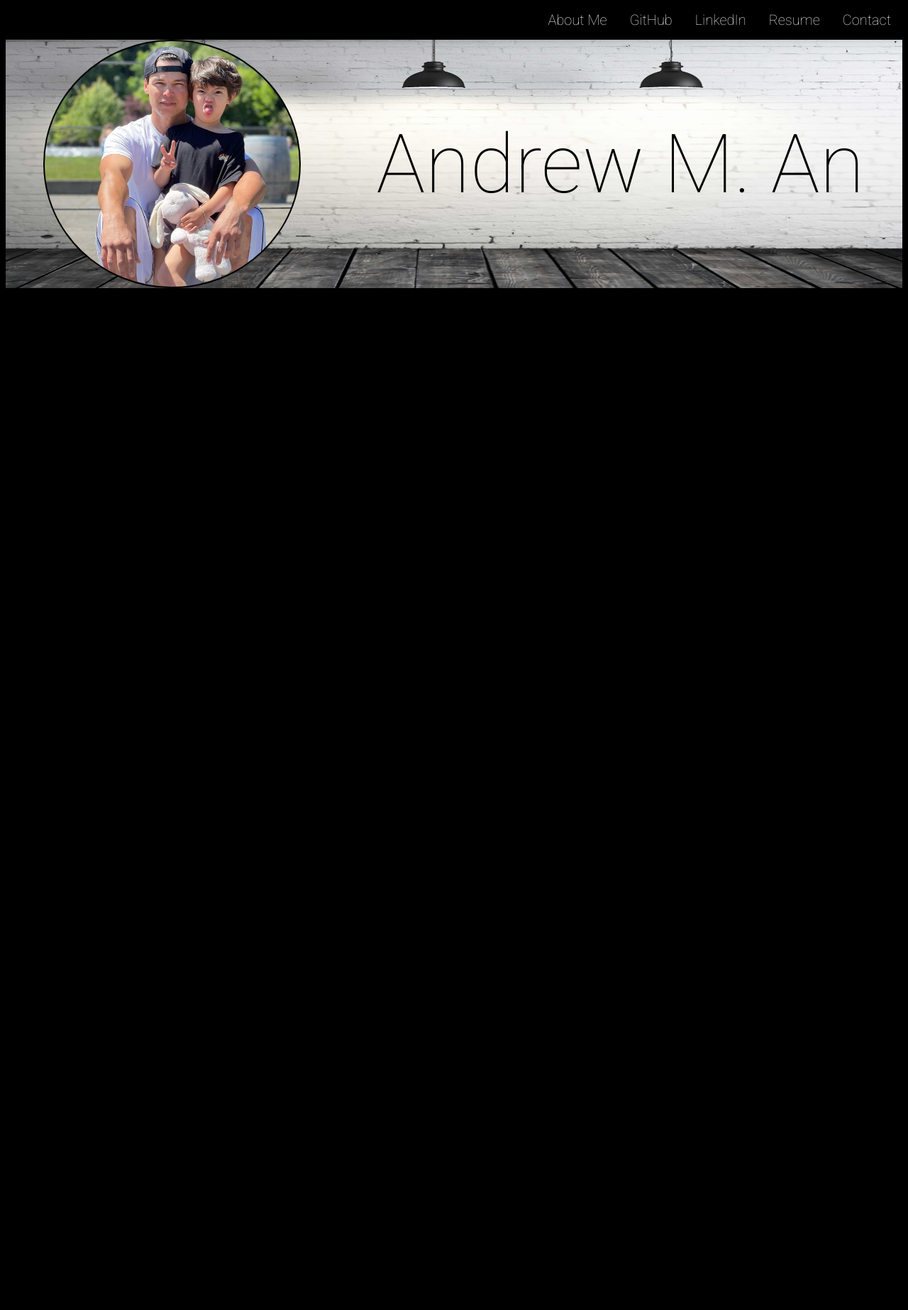
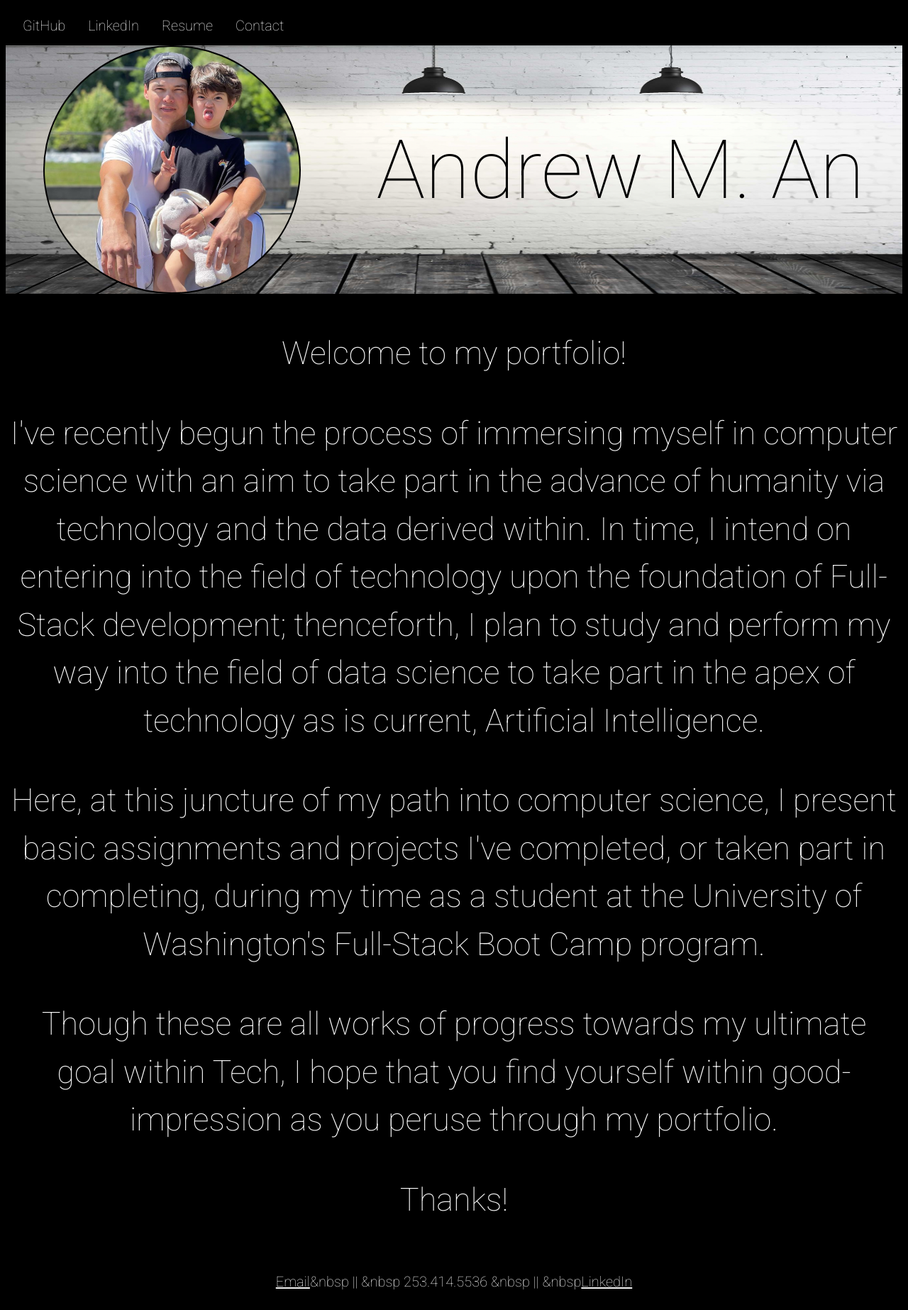
Before and after one commit to AndyAn7/react-portfolio, a React (Create React App) app: page /#/ in a window 1280 px wide. Shown: the whole page at 71% size. Before the commit the page ends 800 px from the top, so only its background shows below. Built offline with nearby package versions, Linux system fonts and the light colour scheme.

Commit message:
animation placement

```diff
--- a/src/App.js
+++ b/src/App.js
@@ -1,12 +1,12 @@
 import './index.scss';
 import { Routes, Route } from 'react-router-dom';
-import Header from './components/Header';
+import Home from './components/Home';
 
 function App() {
   return (
     <>
       <Routes>
-        <Route path="/" element={<Header />} />
+        <Route path="/" element={<Home />} />
       </Routes>
     </>
   );
--- /dev/null
+++ b/src/components/Footer/index.js
@@ -0,0 +1,13 @@
+import './index.scss';
+
+const Footer = () => {
+    return (
+    <>
+  <footer>
+      <a href="mailto: andyan7@gmail.com">Email</a> &nbsp || &nbsp 253.414.5536 &nbsp || &nbsp <a
+            href="https://www.linkedin.com/in/andyrooh/">LinkedIn</a>
+    </footer>
+</>
+    )
+}
+export default Footer;
--- /dev/null
+++ b/src/components/Footer/index.scss
@@ -0,0 +1,7 @@
+footer {
+    padding:20px;
+    justify-content: center;
+    display: flex;
+    flex-shrink: 0;
+    font-size: 20px;
+}
--- a/src/components/Header/index.js
+++ b/src/components/Header/index.js
@@ -1,3 +1,4 @@
+import 'animate.css';
 import './index.scss'
 import Nav from '../Nav';
 import profilePic from '../../assets/images/profilePic.png';
--- /dev/null
+++ b/src/components/Home/index.js
@@ -0,0 +1,28 @@
+import React from 'react';
+import './index.scss';
+import Header from '../Header';
+import 'animate.css';
+import Footer from '../Footer';
+
+const Home = () => {
+    return (
+        <>
+            <Header />
+                <section title="About Me">
+                    <p>Welcome to my portfolio!</p>
+
+                    <p>I've recently begun the process of immersing myself in computer science with an aim to take part in the advance of humanity via technology and the data derived within. In time, I intend on entering into the field of technology upon the foundation of Full-Stack development; thenceforth, I plan to study and perform my way into the field of data science to take part in the apex of technology as is current, Artificial Intelligence.</p>
+
+                    <p>Here, at this juncture of my path into computer science, I present basic assignments and projects I've completed, or taken part in completing, during my time as a student at the University of Washington's Full-Stack Boot Camp program.</p>
+
+                    <p>Though these are all works of progress towards my ultimate goal within Tech, I hope that you find yourself within good-impression as you peruse through my portfolio.</p>
+
+                   <p>Thanks!</p>
+                </section>
+            <Footer/>
+        </>
+
+    )
+}
+
+export default Home;
--- /dev/null
+++ b/src/components/Home/index.scss
@@ -0,0 +1,9 @@
+section[title='About Me'] {
+    padding: 5px;
+
+    p {
+        font-size: 45px;
+        line-height: 1.5;
+        text-align: center;
+    }
+}
--- a/src/components/Nav/index.js
+++ b/src/components/Nav/index.js
@@ -1,15 +1,15 @@
+import 'animate.css';
 import './index.scss'
 
 const Nav = () => {
     return (
     <>
-        <nav>
+        <nav className='animate__fadeInLeftBig'>
             <ul>
-                <li><a href="#aboutModal">About Me</a></li>
-                <li><a href="#Github">GitHub</a></li>
-                <li><a href="#LinkedIn">LinkedIn</a></li>
-                <li><a href="#Resume">Resume</a></li>
-                <li><a href="#Contact">Contact</a></li>
+                <li><a href="https://github.com/AndyAn7">GitHub</a></li>
+                <li><a href="https://www.linkedin.com/in/andyrooh/">LinkedIn</a></li>
+                <li><a href="https://docs.google.com/document/d/1T_nu1e2clPNrkOOHCq9DoOZ30ZFxOZcLNMuRUtM9EHo/edit?usp=sharing">Resume</a></li>
+                <li><a href="mailto: andyan7@gmail.com">Contact</a></li>
             </ul>
         </nav>
     </>
--- a/src/components/Nav/index.scss
+++ b/src/components/Nav/index.scss
@@ -1,4 +1,9 @@
 nav {
+    display: inline-block;
+    margin: 0 0.5rem;
+
+    animation: forwardslide 0.5s ease-in-out;
+    animation-duration: 3.5s;
 
     ul {
         text-align: right;
```
Also changed, not shown: src/components/Project/index.js (added), src/components/Project/index.scss (added).
